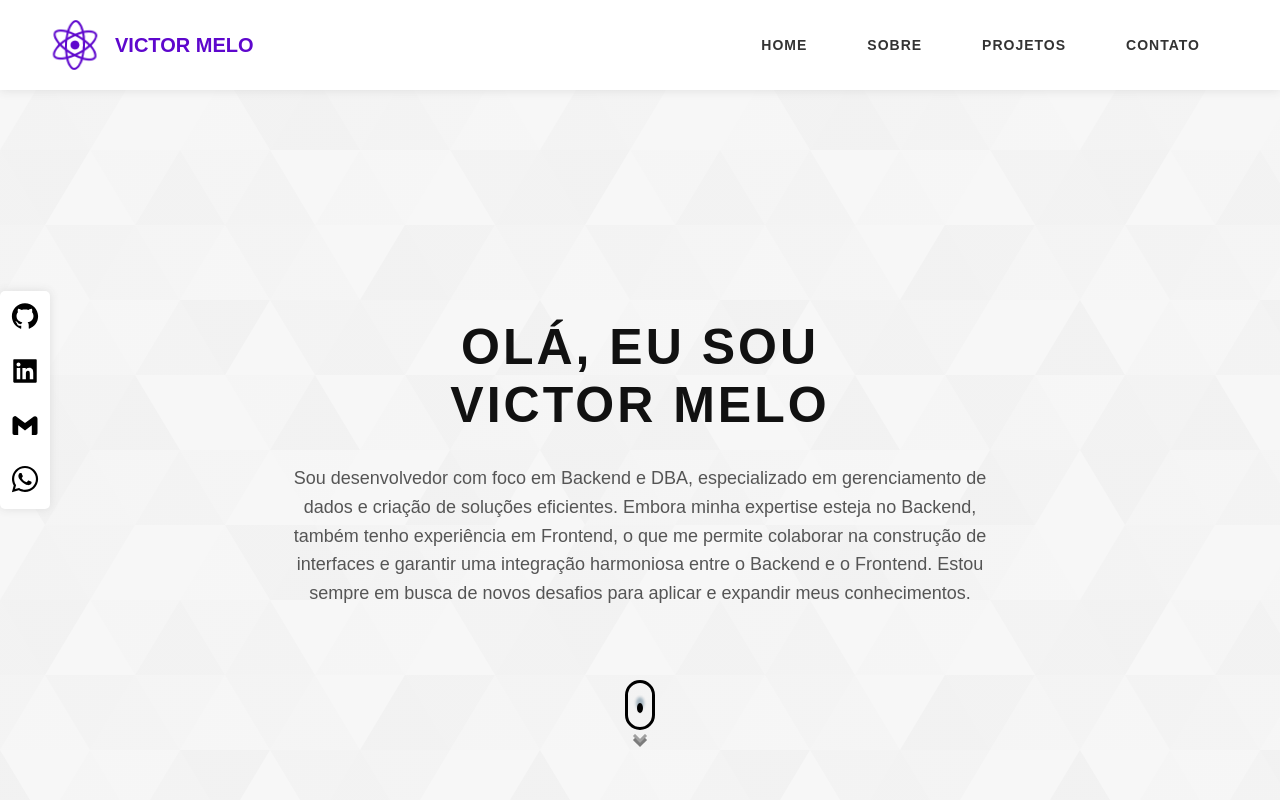
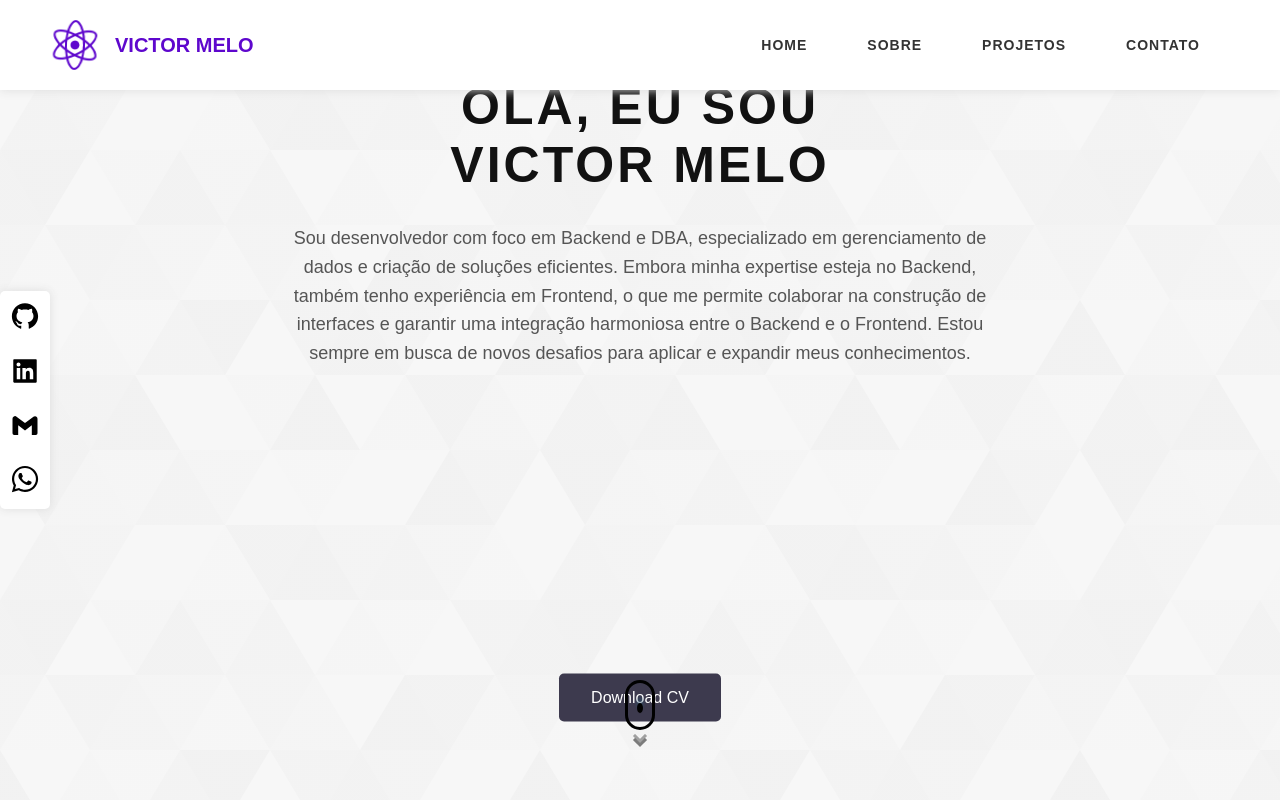
Before and after one commit to VetorMelo/portfolio_victor_react, a React (Vite) app: page / in a window 1280 px wide. Shown: the top 800 px of the page. Built offline with nearby package versions, Linux system fonts and the light colour scheme; a web font is replaced by a local one.

Commit message:
correção home

```diff
--- a/src/app/App.module.css
+++ b/src/app/App.module.css
@@ -235,7 +235,7 @@
 
 .home-content {
     position: absolute;
-    top: 80%;
+    top: 50%;
     left: 50%;
     transform: translate(-50%, -50%);
     max-width: 900px;
```
